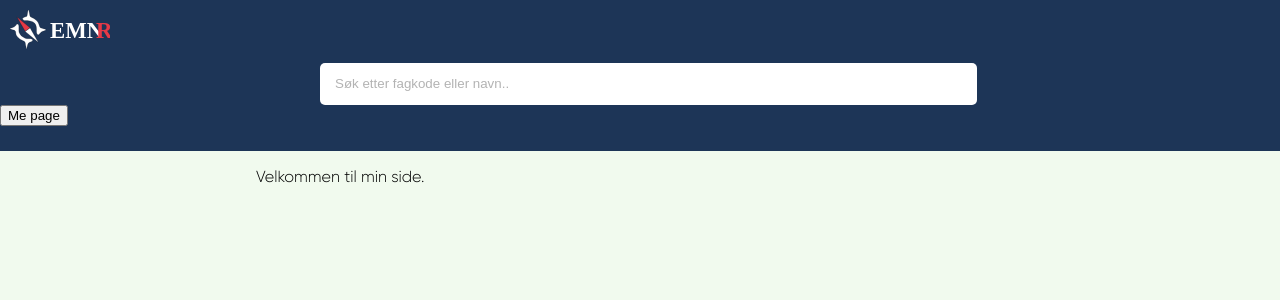
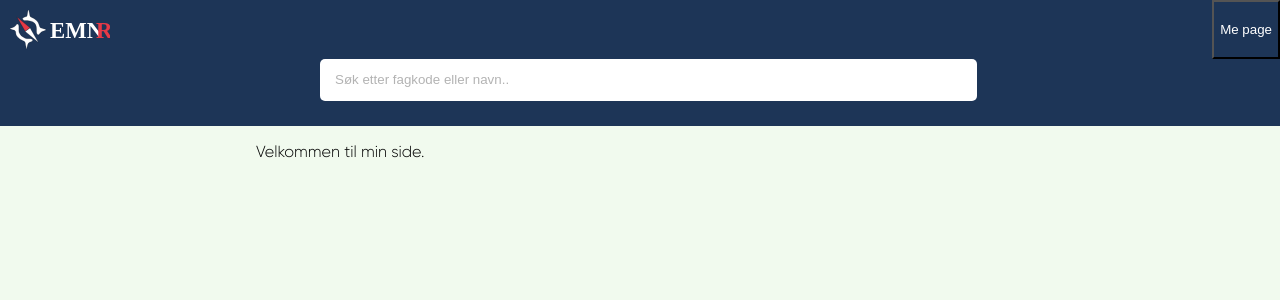
Before and after one commit to rotciw/emnr, a React (Create React App) app in the folder frontend/: page /me in a window 1280 px wide. Shown: the top 300 px of the page. Built offline with nearby package versions, Linux system fonts and the light colour scheme; no server answers; sample sign-in values are in the browser's storage.

Commit message:
WIP: move me button to the right on navbar

```diff
--- a/frontend/package.json
+++ b/frontend/package.json
@@ -10,6 +10,7 @@
     "@types/node": "^12.12.53",
     "@types/qs": "^6.9.4",
     "@types/react": "^16.9.44",
+    "@types/react-burger-menu": "^2.6.2",
     "@types/react-dom": "^16.9.8",
     "@types/react-router-dom": "^5.1.5",
     "@types/styled-components": "^5.1.3",
@@ -18,6 +19,7 @@
     "node-sass": "^4.14.1",
     "qs": "^6.9.4",
     "react": "^16.13.1",
+    "react-burger-menu": "^2.9.0",
     "react-dom": "^16.13.1",
     "react-router-dom": "^5.2.0",
     "react-scripts": "^3.4.3",
--- a/frontend/src/components/Navbar.tsx
+++ b/frontend/src/components/Navbar.tsx
@@ -6,7 +6,6 @@ import { Searchbar } from './Searchbar';
 
 const NavBarContainer = styled.nav`
   width: 100%;
-  float: left;
   flex: 1;
   background-color: ${({ theme }) => theme.darkBlue};
   padding-bottom: 25px;
@@ -20,6 +19,19 @@ const Logo = styled.img`
   width: 100px;
 `;
 
+const MeButton = styled.button`
+  background-color: ${({ theme }) => theme.darkBlue};
+  cursor: pointer;
+  color: white;
+`;
+
+const TopRow = styled.div`
+  display: flex;
+  flex-direction: row;
+  vertical-align: center;
+  justify-content: space-between;
+`;
+
 export const Navbar: React.FC = () => {
   const history = useHistory();
   const handleOnClick = useCallback(() => history.push('/'), [history]);
@@ -27,9 +39,11 @@ export const Navbar: React.FC = () => {
 
   return (
     <NavBarContainer>
-      <Logo src={emnrLogo} onClick={handleOnClick} />
+      <TopRow id='top-row'>
+        <Logo src={emnrLogo} onClick={handleOnClick} />
+        <MeButton onClick={handleClickMe}> Me page </MeButton>
+      </TopRow>
       <Searchbar />
-      <button onClick={handleClickMe}>Me page</button>
     </NavBarContainer>
   );
 };
```
Also changed, not shown: 1 other file (tests, documents, lock files or other folders).
